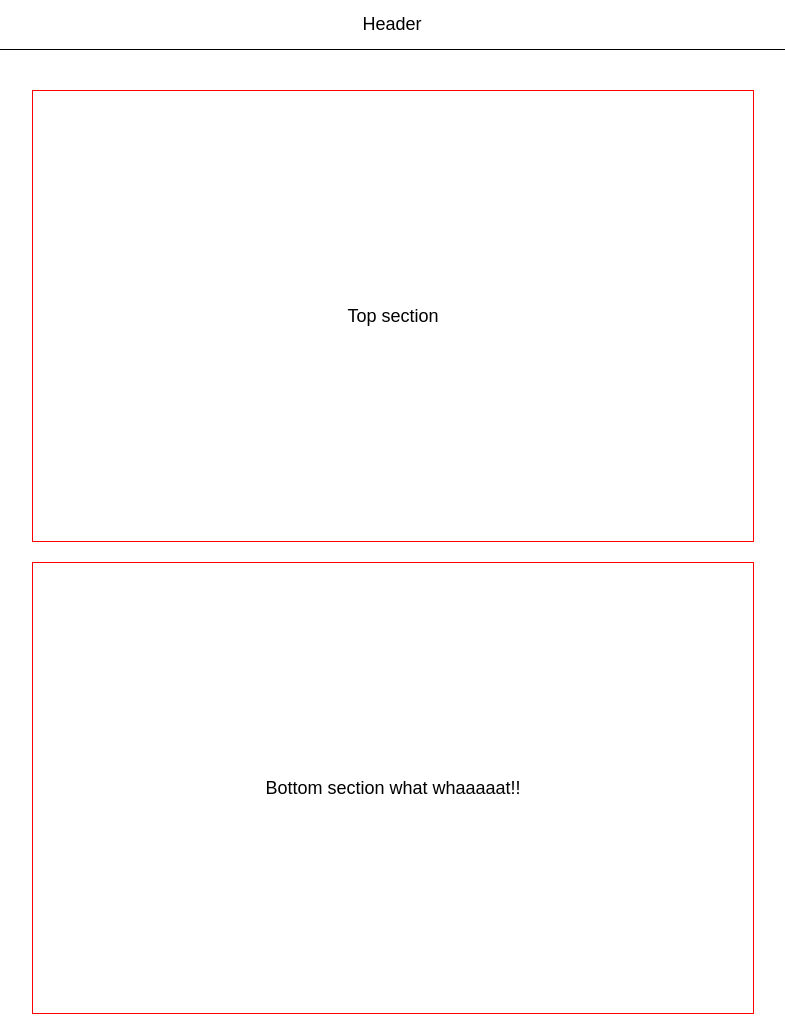
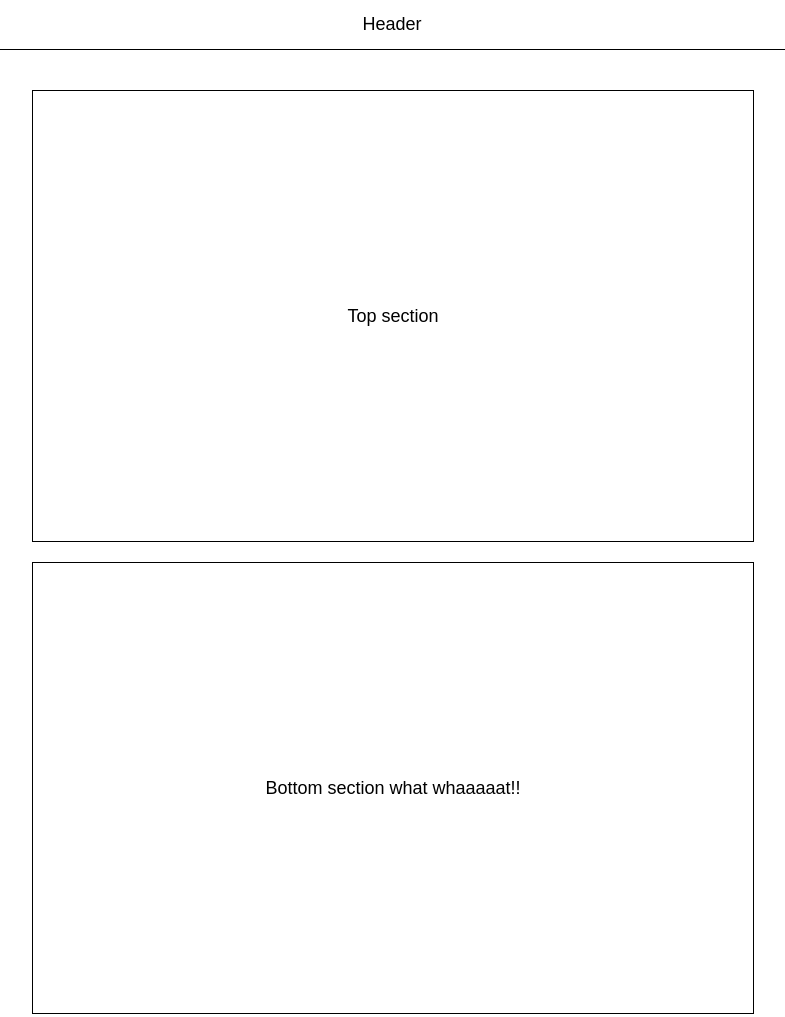
Before and after one commit to ooloo-io/github-flow-EeethB, a plain HTML site: page src/index.html in a window 1280 px wide. Shown: the top 1017 px of the page, without its empty margins (248-1033 px from the left). Drawn offline with nearby package versions, Linux system fonts and the light colour scheme.

Commit message:
Top Section (#6)
* Add top section

* Style top section

```diff
--- a/src/styles.css
+++ b/src/styles.css
@@ -30,7 +30,6 @@ body {
   max-width: 100%;
   margin: auto;
   padding: 20px;
-<<<<<<< HEAD
 }
 
 .section {
@@ -45,6 +44,8 @@ body {
   justify-content: center;
   align-items: center;
   border: 1px solid red;
-=======
->>>>>>> 518d330... Content container (#4)
+  display: flex;
+  justify-content: center;
+  align-items: center;
+  border: 1px solid black;
 }
```
